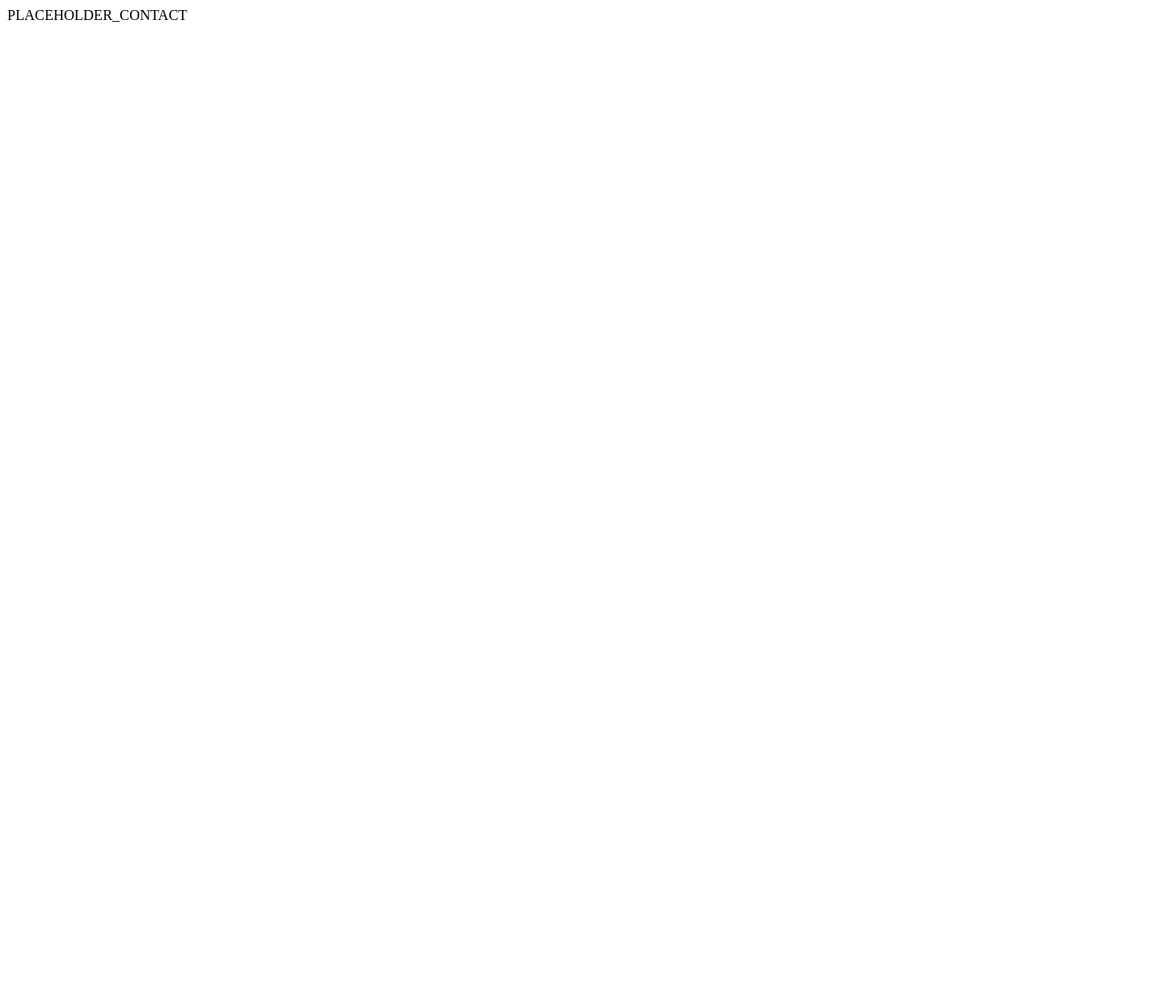
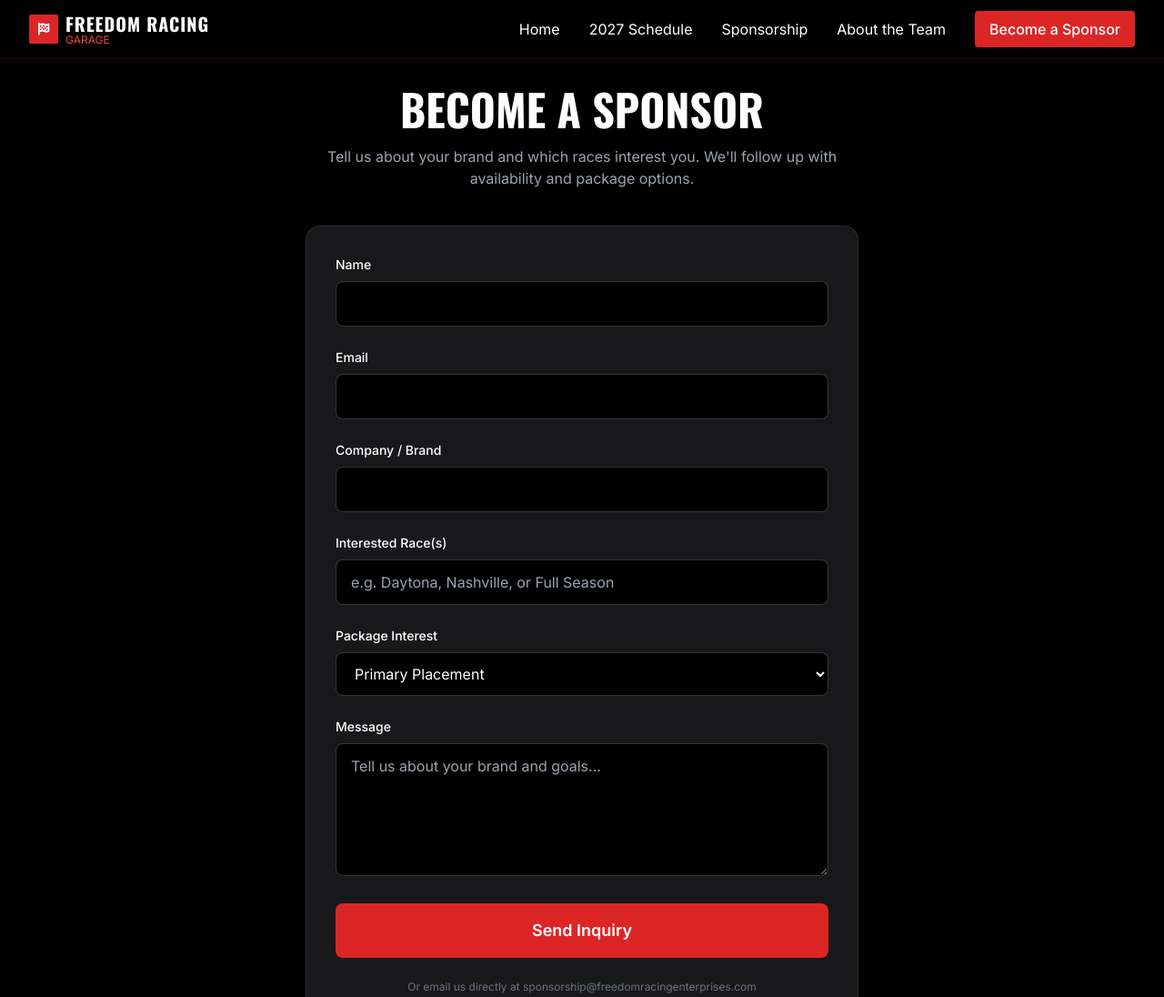
Before and after one commit to Chrismiller122580/freedom-racing-garage, a plain HTML site: page contact.html in a window 1280 px wide. Shown: the top 1096 px of the page at 91% size. Before the commit the page ends 800 px from the top, so only its background shows below. Drawn offline with nearby package versions, Linux system fonts and the light colour scheme.

Commit message:
Add contact and sponsorship inquiry form

```diff
--- a/contact.html
+++ b/contact.html
@@ -1 +1,108 @@
-PLACEHOLDER_CONTACT
+<!DOCTYPE html>
+<html lang="en">
+<head>
+  <meta charset="UTF-8">
+  <meta name="viewport" content="width=device-width, initial-scale=1.0">
+  <title>Contact & Become a Sponsor | Freedom Racing Garage</title>
+  <script src="https://cdn.tailwindcss.com"></script>
+  <link rel="stylesheet" href="https://cdnjs.cloudflare.com/ajax/libs/font-awesome/6.5.1/css/all.min.css">
+  <style>
+    @import url('https://fonts.googleapis.com/css2?family=Oswald:wght@400;500;600;700&family=Inter:wght@300;400;500;600&display=swap');
+    body { font-family: 'Inter', sans-serif; }
+    h1, h2, h3, .font-oswald { font-family: 'Oswald', sans-serif; }
+  </style>
+</head>
+<body class="bg-black text-white">
+  <nav class="fixed w-full z-50 bg-black/90 backdrop-blur-md border-b border-red-900/30">
+    <div class="max-w-7xl mx-auto px-4 sm:px-6 lg:px-8">
+      <div class="flex justify-between items-center h-16">
+        <a href="index.html" class="flex items-center space-x-2">
+          <div class="w-8 h-8 bg-red-600 rounded-sm flex items-center justify-center">
+            <i class="fas fa-flag-checkered text-white text-sm"></i>
+          </div>
+          <div>
+            <div class="font-oswald text-xl font-bold tracking-wider">FREEDOM RACING</div>
+            <div class="text-xs text-red-500 -mt-1">GARAGE</div>
+          </div>
+        </a>
+        <div class="hidden md:flex space-x-8 items-center">
+          <a href="index.html" class="hover:text-red-500 transition">Home</a>
+          <a href="schedule.html" class="hover:text-red-500 transition">2027 Schedule</a>
+          <a href="sponsorship.html" class="hover:text-red-500 transition">Sponsorship</a>
+          <a href="about.html" class="hover:text-red-500 transition">About the Team</a>
+          <a href="contact.html" class="bg-red-600 hover:bg-red-700 px-4 py-2 rounded font-medium transition">Become a Sponsor</a>
+        </div>
+        <button class="md:hidden text-white" onclick="document.getElementById('mobile-menu').classList.toggle('hidden')">
+          <i class="fas fa-bars text-xl"></i>
+        </button>
+      </div>
+    </div>
+    <div id="mobile-menu" class="hidden md:hidden bg-black border-t border-red-900/30">
+      <div class="px-4 py-3 space-y-2">
+        <a href="index.html" class="block py-2">Home</a>
+        <a href="schedule.html" class="block py-2">2027 Schedule</a>
+        <a href="sponsorship.html" class="block py-2">Sponsorship</a>
+        <a href="about.html" class="block py-2">About the Team</a>
+        <a href="contact.html" class="block py-2 text-red-500 bg-red-600/20 text-center rounded">Become a Sponsor</a>
+      </div>
+    </div>
+  </nav>
+
+  <main class="pt-24 pb-16">
+    <div class="max-w-2xl mx-auto px-4 sm:px-6 lg:px-8">
+      <div class="text-center mb-10">
+        <h1 class="font-oswald text-4xl md:text-5xl font-bold">BECOME A SPONSOR</h1>
+        <p class="text-gray-400 mt-4">Tell us about your brand and which races interest you. We'll follow up with availability and package options.</p>
+      </div>
+
+      <form action="https://formspree.io/f/YOUR_FORM_ID" method="POST" class="space-y-6 bg-zinc-900 border border-white/10 rounded-2xl p-8">
+        <div>
+          <label class="block text-sm font-medium mb-2">Name</label>
+          <input type="text" name="name" required class="w-full bg-black border border-white/20 rounded-lg px-4 py-3 focus:outline-none focus:border-red-500">
+        </div>
+        <div>
+          <label class="block text-sm font-medium mb-2">Email</label>
+          <input type="email" name="email" required class="w-full bg-black border border-white/20 rounded-lg px-4 py-3 focus:outline-none focus:border-red-500">
+        </div>
+        <div>
+          <label class="block text-sm font-medium mb-2">Company / Brand</label>
+          <input type="text" name="company" class="w-full bg-black border border-white/20 rounded-lg px-4 py-3 focus:outline-none focus:border-red-500">
+        </div>
+        <div>
+          <label class="block text-sm font-medium mb-2">Interested Race(s)</label>
+          <input type="text" name="race" id="race-field" class="w-full bg-black border border-white/20 rounded-lg px-4 py-3 focus:outline-none focus:border-red-500" placeholder="e.g. Daytona, Nashville, or Full Season">
+        </div>
+        <div>
+          <label class="block text-sm font-medium mb-2">Package Interest</label>
+          <select name="package" class="w-full bg-black border border-white/20 rounded-lg px-4 py-3 focus:outline-none focus:border-red-500">
+            <option>Primary Placement</option>
+            <option>Sticker / Associate</option>
+            <option>Not sure yet</option>
+            <option>Full Season</option>
+          </select>
+        </div>
+        <div>
+          <label class="block text-sm font-medium mb-2">Message</label>
+          <textarea name="message" rows="5" class="w-full bg-black border border-white/20 rounded-lg px-4 py-3 focus:outline-none focus:border-red-500" placeholder="Tell us about your brand and goals..."></textarea>
+        </div>
+        <button type="submit" class="w-full bg-red-600 hover:bg-red-700 py-4 rounded-lg font-semibold text-lg transition">Send Inquiry</button>
+        <p class="text-xs text-gray-500 text-center">Or email us directly at sponsorship@freedomracingenterprises.com</p>
+      </form>
+    </div>
+  </main>
+
+  <footer class="bg-zinc-950 border-t border-red-900/30 py-8 text-center text-gray-500 text-sm">
+    <p>© 2026 Freedom Racing Garage • <a href="index.html" class="hover:text-red-500">Home</a></p>
+  </footer>
+
+  <script>
+    // Pre-fill race if coming from sponsorship page
+    const params = new URLSearchParams(window.location.search);
+    const race = params.get('race');
+    const date = params.get('date');
+    if (race) {
+      document.getElementById('race-field').value = date ? `${race} (${date})` : race;
+    }
+  </script>
+</body>
+</html>
```
